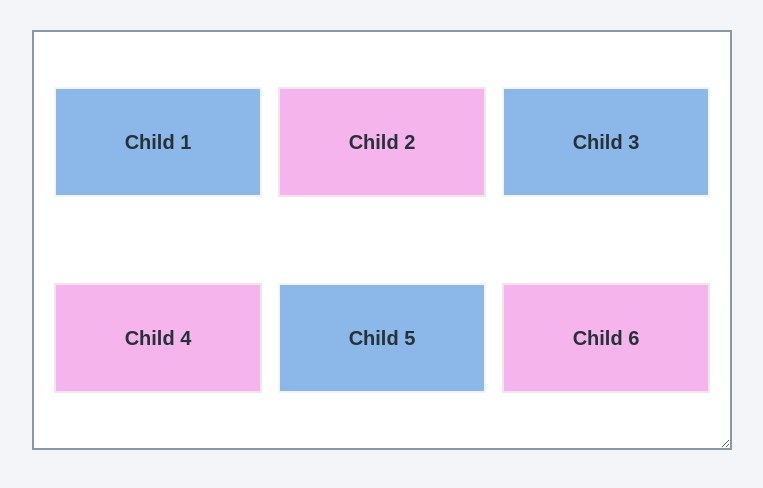
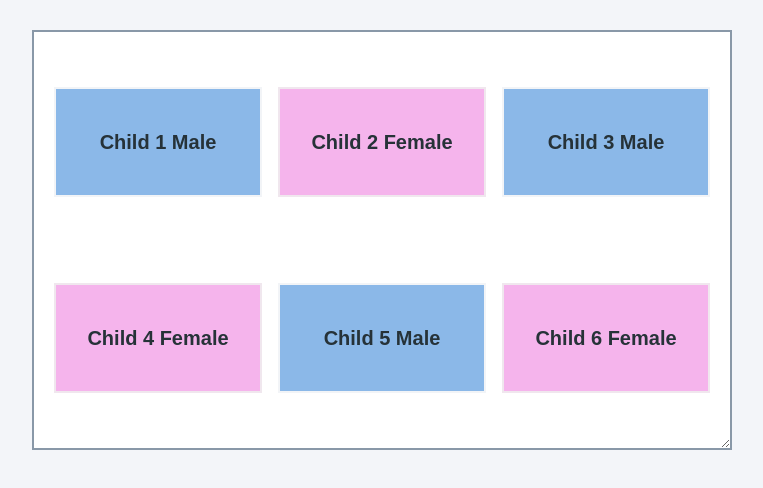
Before and after one commit to claddish-jpg/Website, a plain HTML site: page Flexbox.html in a window 1280 px wide. Shown: the whole page, without its empty margins (258-1021 px from the left). Drawn offline with Linux system fonts and the light colour scheme.

Commit message:
Flexbox.html

```diff
--- a/Flexbox.html
+++ b/Flexbox.html
@@ -81,12 +81,12 @@
 <body>
 
   <main class="flex-container">
-    <div class="flex-child">Child 1</div>
-    <div class="flex-child">Child 2</div>
-    <div class="flex-child">Child 3</div>
-    <div class="flex-child">Child 4</div>
-    <div class="flex-child">Child 5</div>
-    <div class="flex-child">Child 6</div>
+    <div class="flex-child">Child 1 Male</div>
+    <div class="flex-child">Child 2 Female</div>
+    <div class="flex-child">Child 3 Male</div>
+    <div class="flex-child">Child 4 Female</div>
+    <div class="flex-child">Child 5 Male</div>
+    <div class="flex-child">Child 6 Female</div>
   </main>
 </body>
 </html>
```
